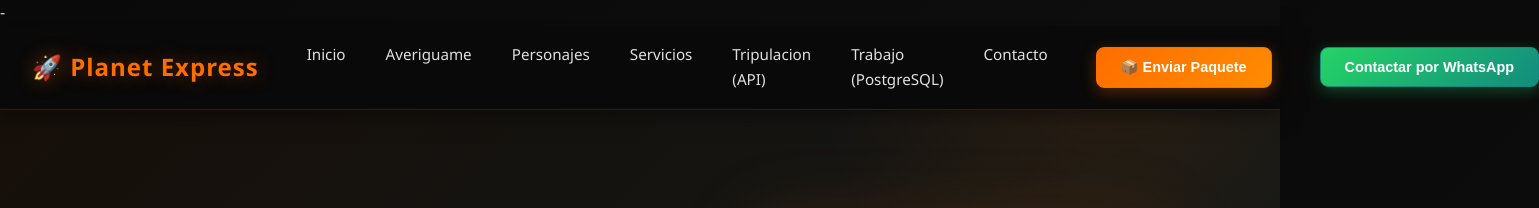
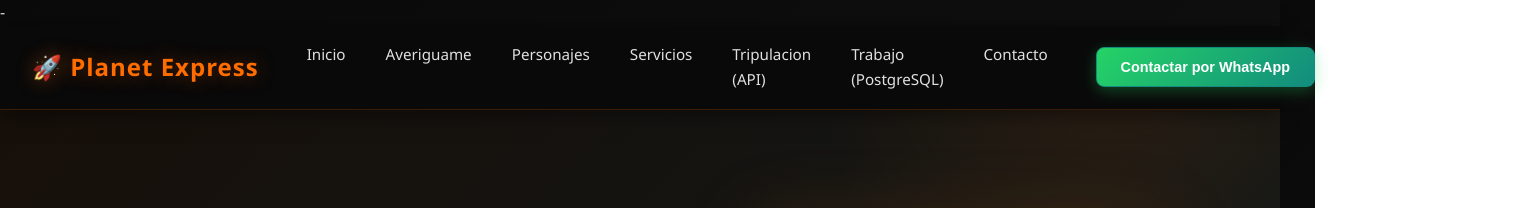
Before and after one commit to BendeRCL/futurama_maxi, a website: page index.html in a window 1280 px wide. Shown: the top 208 px of the page, 1539 px wide, since content can reach past the window. Drawn offline with Linux system fonts and the light colour scheme.

Commit message:
Update index.html

```diff
--- a/index.html
+++ b/index.html
@@ -28,9 +28,6 @@
                     <li><a href="index.html#contacto" class="nav-link">Contacto</a></li>
                 </ul>
 
-                    <button class="btn-nav-cta" type="button" aria-label="Enviar un paquete ahora">
-                        📦 Enviar Paquete
-                    </button>
              <button id="btnWhatsapp" class="btn-whatsapp">
                  Contactar por WhatsApp
               </button>
```
